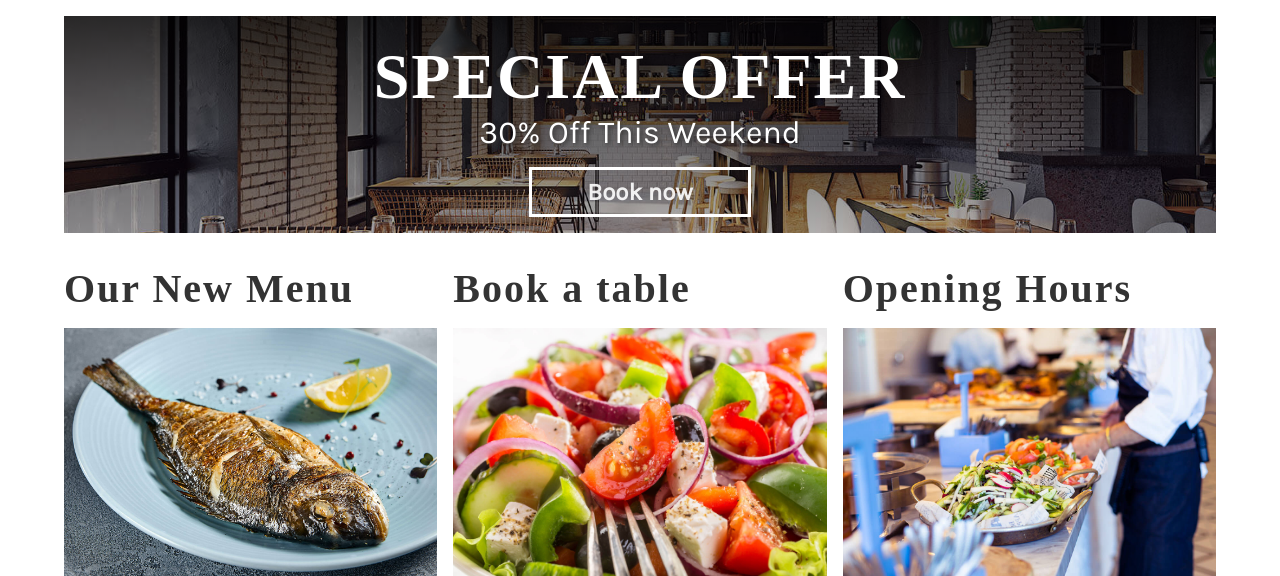
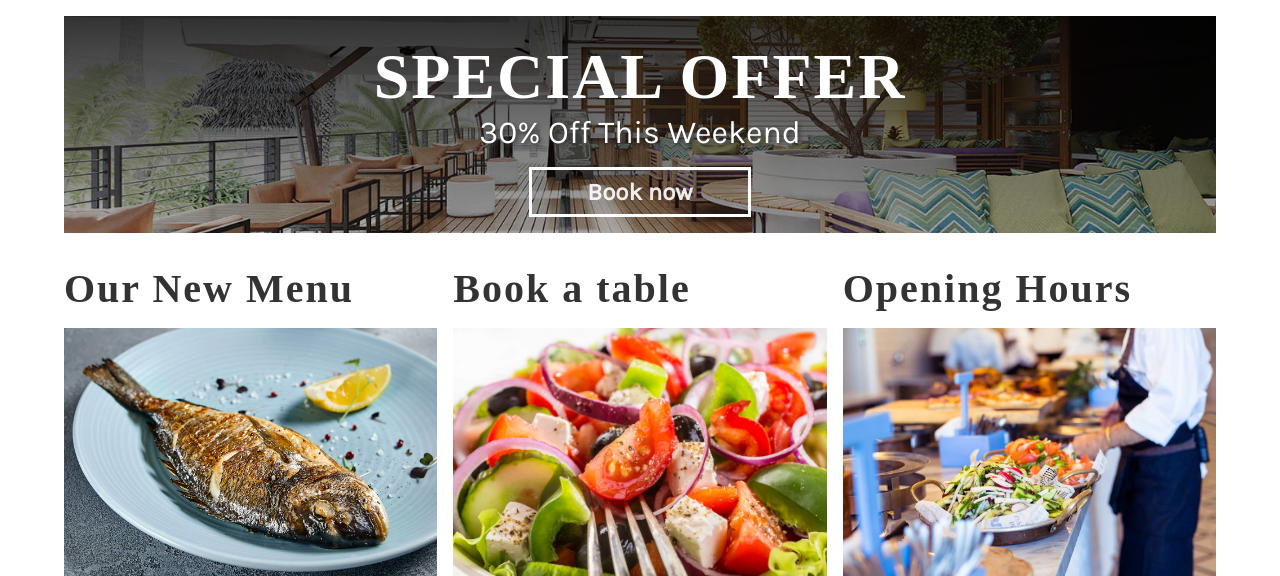
Before and after one commit to Tatonka-Huygens/littlelemon, a Django app: page / in a window 1280 px wide. Shown: the part 244-820 px from the top of the page. Run offline with Django 4.2, Linux system fonts and the light colour scheme; some web fonts are replaced.

Commit message:
commit 13

```diff
--- a/restaurant/static/css/style.css
+++ b/restaurant/static/css/style.css
@@ -136,7 +136,7 @@ input{
   }
 
 #hero {
-    background-image: linear-gradient(0deg, rgba(0, 0, 0, 0.3), rgba(0, 0, 0, 0.8)), url('../img/restaurant_inside.jpg');
+    background-image: linear-gradient(0deg, rgba(0, 0, 0, 0.3), rgba(0, 0, 0, 0.8)), url('../img/restaurant_inside_alternative.jpg');
     background-size: cover;
     background-position: 75%;
     color: white;
```
Also changed, not shown: restaurant/static/img/restaurant_inside_alternative.jpg (renamed from restaurant/static/img/restaurant inside alternative.jpg).
